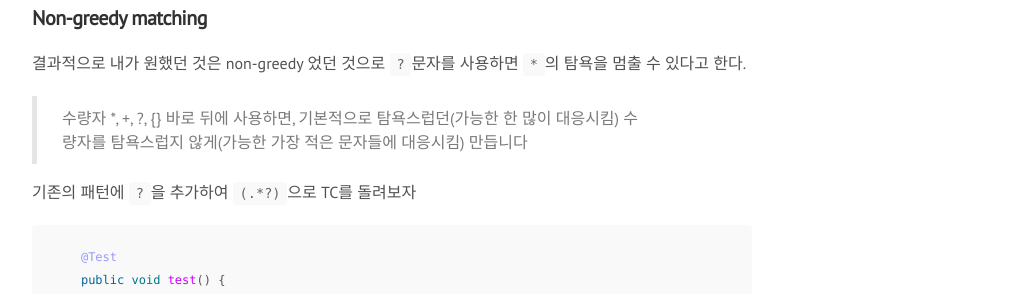
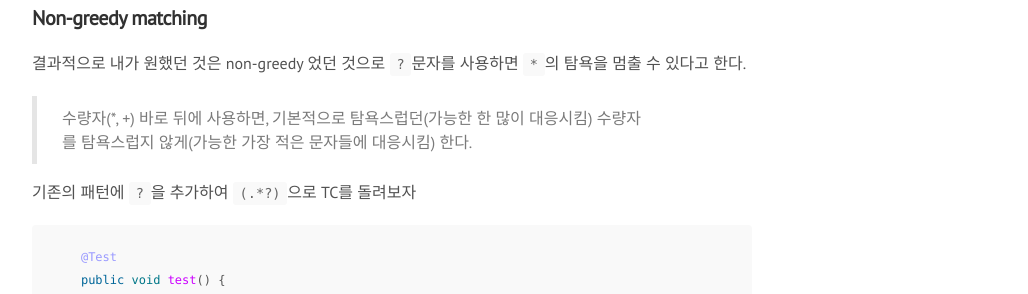
Before and after one commit to rmcodestar/rmcodestar.github.io, a Jekyll site: the page built from _posts/2019-03-06-regex-non-greedy.md, in a window 1280 px wide and 900 px high, scrolled down 1842 px. Shown: the part 152-446 px from the top of the window, without its empty margins (248-1276 px from the left). Built offline with Jekyll 4.4.1, drawn with Linux system fonts in a browser that asks for light colours; nearby versions of some CDN libraries; comment, search, counter and statistics services are not loaded; some of the changed text lies outside the part shown.

Commit message:
Update 2019-03-06-regex-non-greedy.md

```diff
--- a/_posts/2019-03-06-regex-non-greedy.md
+++ b/_posts/2019-03-06-regex-non-greedy.md
@@ -100,7 +100,7 @@ https://a.com">a</a><br><a href="https://b.com
 
 결과적으로 내가 원했던 것은 non-greedy 었던 것으로 `?`문자를 사용하면 `*`의 탐욕을 멈출 수 있다고 한다.
 
-> 수량자 *, +, ?, {} 바로 뒤에 사용하면, 기본적으로 탐욕스럽던(가능한 한 많이 대응시킴) 수량자를 탐욕스럽지 않게(가능한 가장 적은 문자들에 대응시킴) 만듭니다
+> 수량자(*, +) 바로 뒤에 사용하면, 기본적으로 탐욕스럽던(가능한 한 많이 대응시킴) 수량자를 탐욕스럽지 않게(가능한 가장 적은 문자들에 대응시킴) 한다.
 
 
 기존의 패턴에 `?`을 추가하여 `(.*?)`으로 TC를 돌려보자
```
Also changed, not shown: other parts of _posts/2019-03-06-regex-non-greedy.md (+1 -1 lines).
